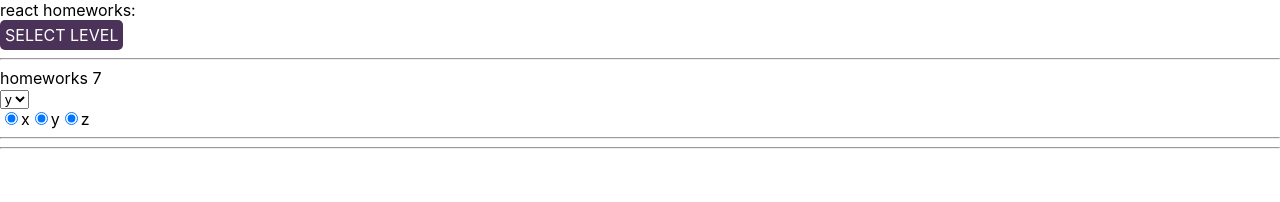
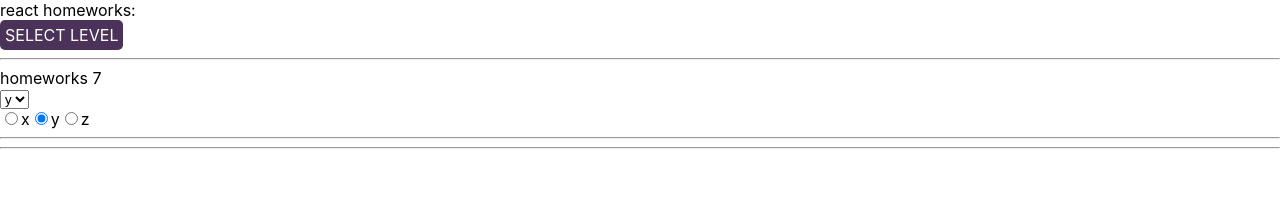
Before and after one commit to HailRase/HomeWork, a React (Create React App) app: page /#/junior in a window 1280 px wide. Shown: the top 202 px of the page. Built offline with nearby package versions, Linux system fonts and the light colour scheme.

Commit message:
fixed bag in 7th home task

```diff
--- a/src/p2-homeworks/h7/HW7.tsx
+++ b/src/p2-homeworks/h7/HW7.tsx
@@ -6,7 +6,6 @@ const arr = ['x', 'y', 'z']
 
 function HW7() {
     const [value, onChangeOption] = useState(arr[1])
-
     return (
         <div>
             <hr/>
--- a/src/p2-homeworks/h7/common/c6-SuperRadio/SuperRadio.tsx
+++ b/src/p2-homeworks/h7/common/c6-SuperRadio/SuperRadio.tsx
@@ -4,7 +4,7 @@ type DefaultRadioPropsType = DetailedHTMLProps<InputHTMLAttributes<HTMLInputElem
 
 type SuperRadioPropsType = DefaultRadioPropsType & {
     options?: string[]
-    onChangeOption?: (option: any) => void
+    onChangeOption?: (option: string) => void
 }
 
 const SuperRadio: React.FC<SuperRadioPropsType> = (
@@ -19,19 +19,17 @@ const SuperRadio: React.FC<SuperRadioPropsType> = (
         // onChange, onChangeOption
         onChange
         && onChange(e)
-
-        onChangeOption && onChangeOption(e.currentTarget.checked)
+        onChangeOption && onChangeOption(e.currentTarget.value)
     }
-
 
     const mappedOptions: SuperRadioPropsType[] = options ? options.map((o, i) => ( // map options with key
         <label key={name + '-' + i}>
             <input
                 type={'radio'}
-                checked
+                name={name}
+                checked={value===o}
+                value={o}
                 onChange={onChangeCallback}
-
-                // name, checked, value, onChange
             />
             {o}
         </label>
```
